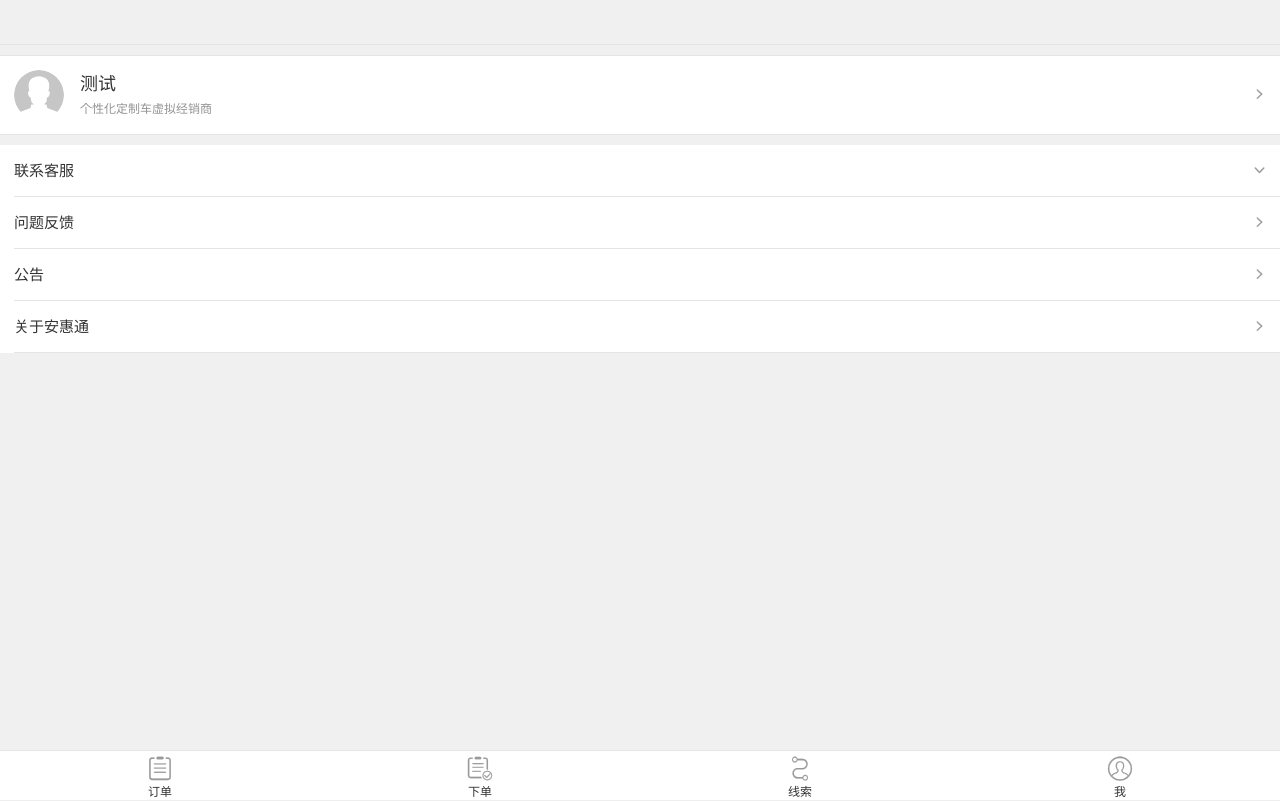
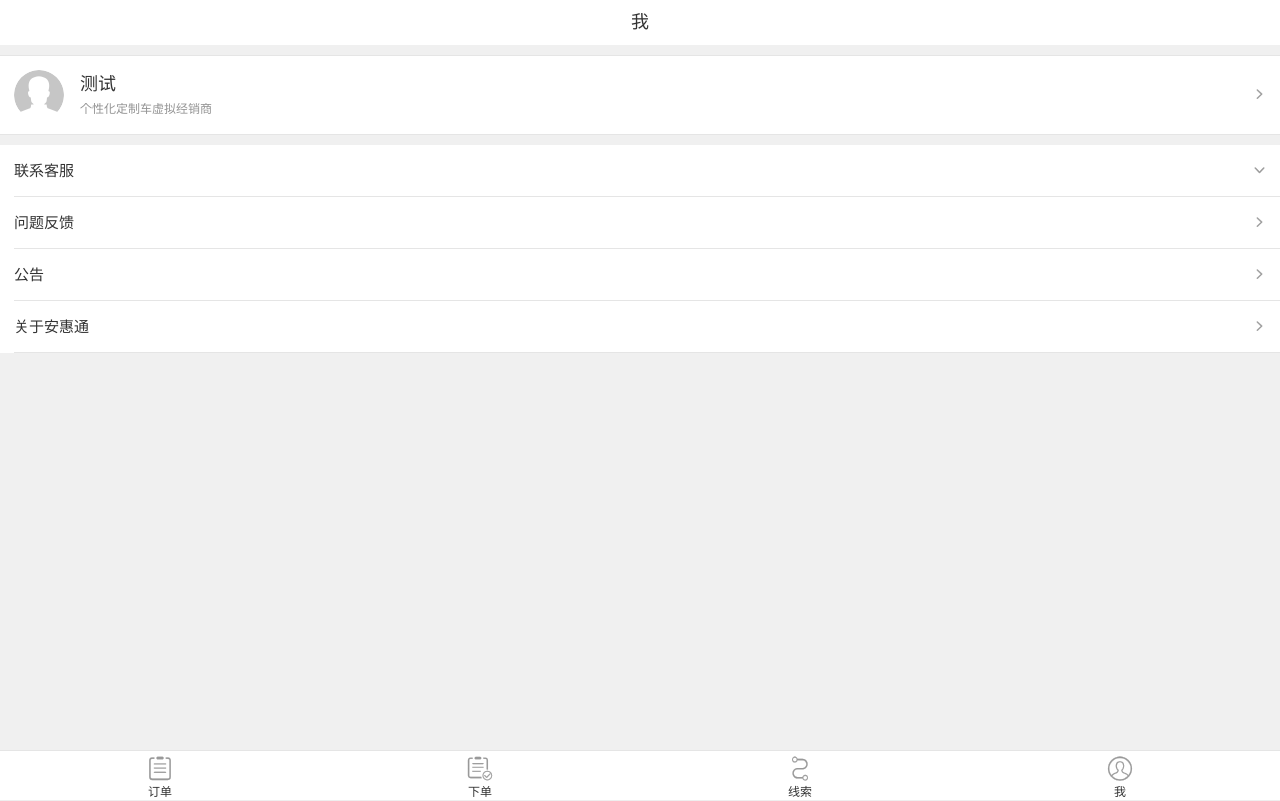
Before and after one commit to PPPenny/router-demo, a React (Create React App) app: page /my in a window 1280 px wide. Built offline with nearby package versions, Linux system fonts and the light colour scheme.

Commit message:
完善
完善

```diff
--- a/src/base-componet/header/header.css
+++ b/src/base-componet/header/header.css
@@ -1,15 +1,12 @@
 .header{
     text-align: center;
-    padding-top: 20px;
-    height: 45px;
-    position: fixed;
-    line-height: 45px;
 }
 .icon-left{
     float: left;
     padding-left: 10px;
     font-size: 22px;
 }
-h1{
-    font-size: 18px;
+.iphone-device{
+    height: 65px !important;
+    padding-top: 20px;
 }
--- a/src/base-componet/header/header.js
+++ b/src/base-componet/header/header.js
@@ -1,19 +1,15 @@
 import React,{Component}from 'react';
 import './header.css';
+import DeviceName from '../../util/check-device'
+import {Route, Link } from "react-router-dom";
 class Header extends Component{
-    constructor(props){
-        super(props);
-        this.goBack = this.goBack.bind(this);
-    }
-    goBack(){
 
-
-    }
     render(){
         return(
-            <div className="header border-b">
-                <i className={"icon-left "+this.props.iconLeftClass} onClick={this.goBack}/>
+            <div className={DeviceName +" header"}>
+                <Link to={this.props.linkTo ? this.props.linkTo : ""}><i className={"icon-left "+this.props.iconLeftClass}/></Link>
                 <h1>{this.props.title}</h1>
+                <Route></Route>
             </div>
         )
     }
--- a/src/component/my/index.js
+++ b/src/component/my/index.js
@@ -30,7 +30,7 @@ import { Link } from 'react-router-dom';
      render(){
          return(
              <div>
-                 <Header txt='我'/>
+                 <Header title='我'/>
                 <div className="container">
                     <div className="myHead border-t border-b">
                     <PersonInfo dataValue={myInfoData.data}/>
--- a/src/shared/css/caag-mobile.css
+++ b/src/shared/css/caag-mobile.css
@@ -1191,6 +1191,9 @@ h6, .txt-tips {
   background-color: #fff;
   -webkit-overflow-scrolling: touch;
 }
+.iphone-device.container{
+  padding-top: 65px !important;
+}
 
 .container > * {
   -webkit-transform: translateZ(0);
@@ -1213,6 +1216,7 @@ header,
   top: 0;
   height: 45px;
   line-height: 45px;
+  background: #fff;
 }
 
 footer,
@@ -1234,6 +1238,7 @@ header ~ .container,
 header h1,
 .header h1 {
   margin-bottom: 0;
+  font-weight: normal;
 }
 header .title,
 .header .title {
--- /dev/null
+++ b/src/util/check-device.js
@@ -0,0 +1,15 @@
+const DeviceName = ()=>{
+    let device = navigator.userAgent.toLowerCase();
+     if(device.indexOf('iphone') !== -1){
+         return 'iphone-device';
+     }
+     else{
+         return 'android-device';
+     }
+};
+
+
+
+
+
+export default DeviceName();
```
Also changed, not shown: src/base-componet/footer/footer.js (+4 -5 lines), src/component/my/feedBack.js (added, +13 -0 lines).
